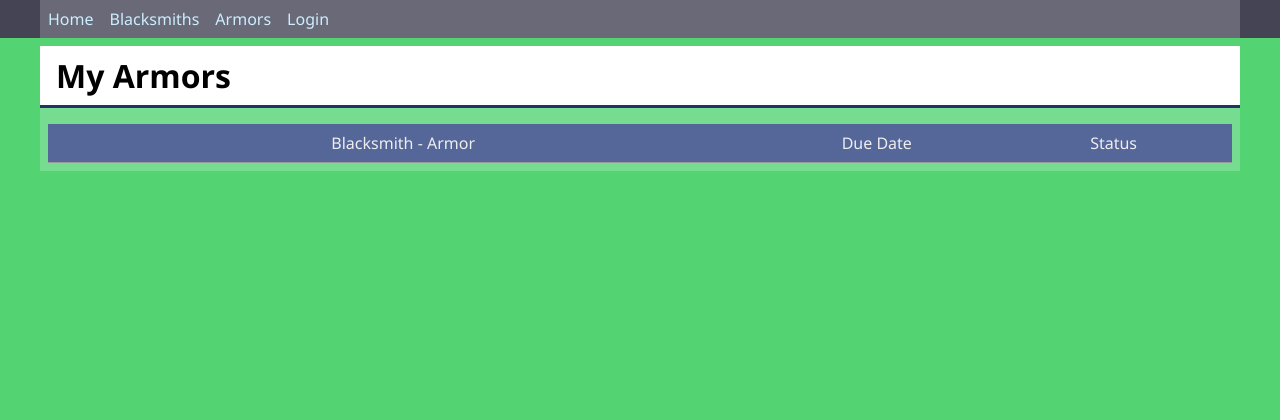
After one commit to ArnoldasKun/Kalve, a Django app: template arsenal/forge/templates/forge/client_armor_list.html in a window 1280 px wide. The commit adds this page. Shown: the top 420 px of the page. Run offline with Django 3.2, Linux system fonts and the light colour scheme; the template is opened without the code that fills it, so the values that code supplies are empty.

Commit message:
user arm list, views, urls, models, admin, html,

```diff
--- a/arsenal/forge/static/forge/css/base.css
+++ b/arsenal/forge/static/forge/css/base.css
@@ -155,3 +155,36 @@ table {
     border: 3px solid #900;
     background-color: #f99;
 }
+
+.table-grid {
+    display: grid;
+    padding: 0.5rem;
+}
+
+.my-armors-table {
+    grid-template-columns: 3fr 1fr 1fr;
+}
+
+.table-grid-cell {
+    display: inline-block;
+    align-self: stretch;
+    justify-self: stretch;
+    background-color: #fff;
+    padding: 0.5rem;
+    border-bottom: 1px solid #999;
+}
+
+.center {
+    text-align: center;
+}
+
+.dark {
+    background-color: #569;
+    color: #eee;
+}
+
+.overdue {
+    background-color: #f99;
+    color: #900;
+    font-weight: bold;
+}
--- a/arsenal/forge/templates/forge/base.html
+++ b/arsenal/forge/templates/forge/base.html
@@ -17,6 +17,7 @@
                 <a href="{% url 'armors' %}">Armors</a>
                 {% if user.is_authenticated %}
                     <span>{{ user }}</span>
+                    <a href="{% url 'client_armors' %}">My Armors</a>
                     {% if user.is_superuser or user.is_staff %}
                     <a href="{% url 'admin:index' %}">Admin</a>
                     {% endif %}
--- /dev/null
+++ b/arsenal/forge/templates/forge/client_armor_list.html
@@ -0,0 +1,15 @@
+{% extends 'forge/base.html' %}
+{% block title %}My Armors in {{ block.super }}{% endblock title %}
+{% block content %}
+<h1>My Armors</h1>
+<div class="table-grid my-armors-table">
+    <div class="table-grid-cell center dark">Blacksmith - Armor</div>
+    <div class="table-grid-cell center dark">Due Date</div>
+    <div class="table-grid-cell center dark">Status</div>
+    {% for armor_order in armororder_list %}
+        <div class="table-grid-cell">{{ armor_order.armor }}</div>
+        <div class="table-grid-cell center{% if armor_order.is_overdue %} overdue{% endif %}">{{ armor_order.due_back }}</div>
+        <div class="table-grid-cell center{% if armor_order.is_overdue %} overdue{% endif %}">{{ armor_order.get_status_display }}</div>
+    {% endfor %}
+</div>
+{% endblock content %}
--- a/arsenal/forge/urls.py
+++ b/arsenal/forge/urls.py
@@ -7,4 +7,5 @@ urlpatterns = [
     path('blacksmith/<int:blacksmith_id>/', views.blacksmith, name='blacksmith'),
     path('armors/', views.ArmorListView.as_view(), name='armors'),
     path('armor/<int:pk>/', views.ArmorDetailView.as_view(), name='armor'),
+    path('my_armors/', views.ClientArmorListView.as_view(), name='user_books'),
 ]
```
Also changed, not shown: arsenal/forge/admin.py (+5 -5 lines), arsenal/forge/models.py (+15 -0 lines), arsenal/forge/views.py (+12 -0 lines), arsenal/forge/migrations/0003_armororder_client.py (added).
